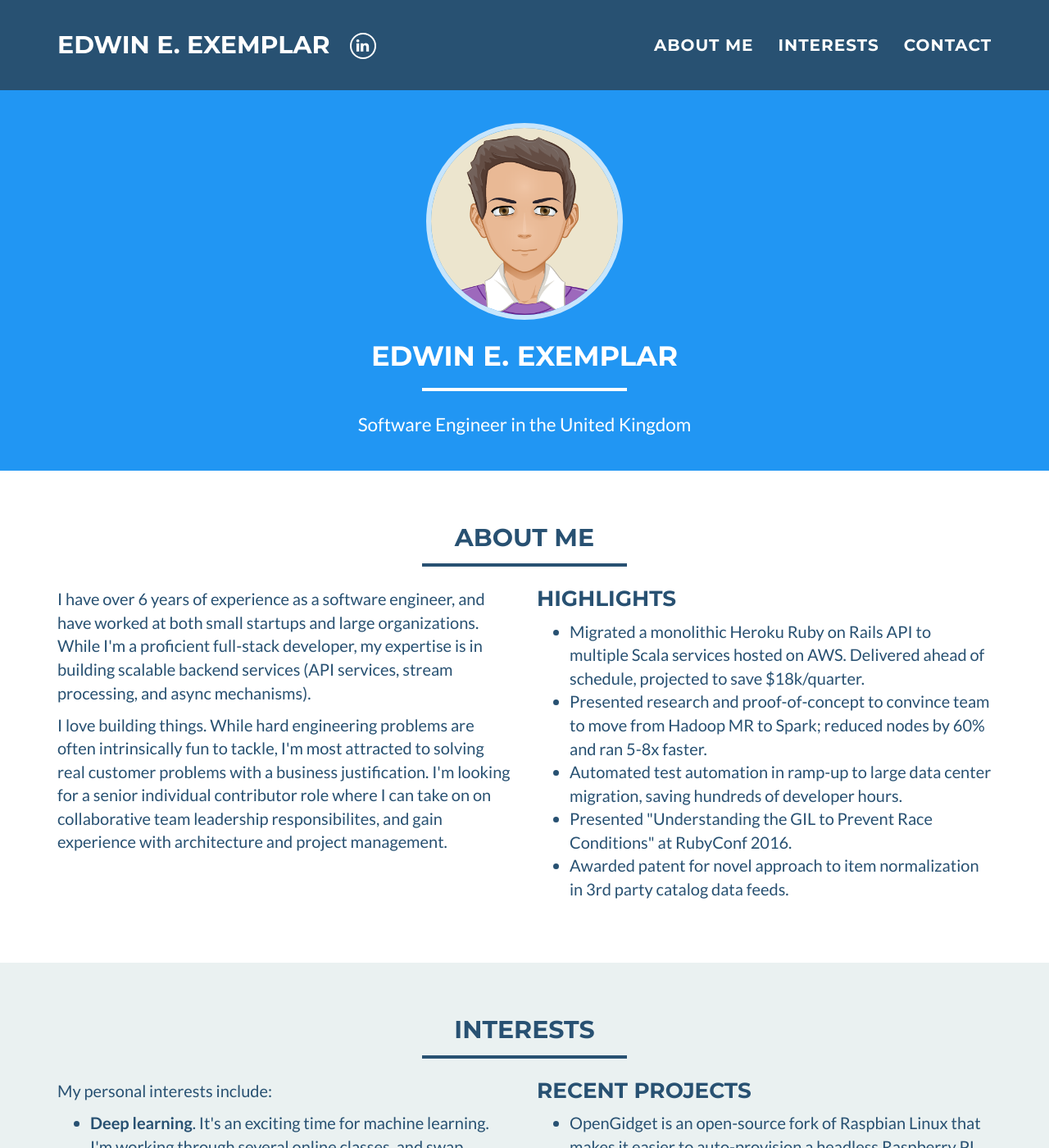
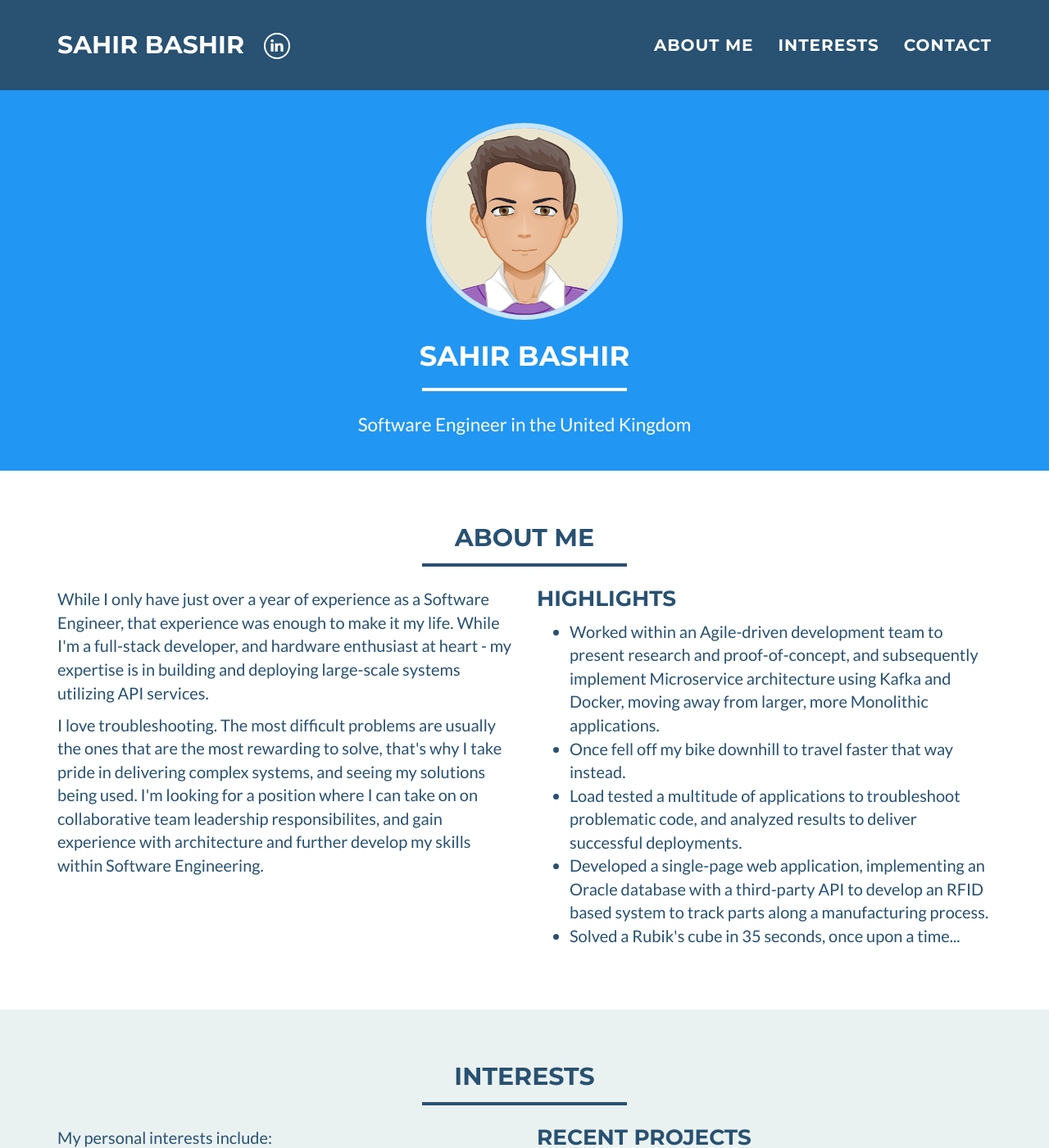
Before and after one commit to SahirBashir/SahirBashir.github.io, a Jekyll site: the page built from index.html, in a window 1280 px wide and 1400 px high. Shown: the whole window at 82% size. Built offline with Jekyll 4.4.1, drawn with Linux system fonts in a browser that asks for light colours; some of the changed text lies outside the part shown.

Commit message:
about me

```diff
--- a/_config.yml
+++ b/_config.yml
@@ -1,5 +1,5 @@
 # Site settings
-name: Edwin E. Exemplar
+name: Sahir Bashir
 email: sahir-bashir@hotmail.com
 #canonical_url: https://sahirbashir.com
 keywords: "Software Engineer, Python, Angular, TypeScript, Full-Stack Developer, Startups, Agile, Google"
--- a/_includes/about_me.html
+++ b/_includes/about_me.html
@@ -9,36 +9,32 @@
     <div class="row">
 	    <div class="col-sm-6">
     		<p>
-            I have over 6 years of experience as a software engineer, and have worked
-            at both small startups and large organizations. While I'm a proficient full-stack
-            developer, my expertise is in building scalable backend services (API services, stream processing,
-            and async mechanisms).
+            While I only have just over a year of experience as a Software Engineer, that experience was enough to make it my life.
+			While I'm a full-stack developer, and hardware enthusiast at heart - my expertise is in building and deploying large-scale systems utilizing API services.
         </p>
         <p>
-           I love building things.
-           While hard engineering problems are often intrinsically fun to tackle,
-           I'm most attracted to solving real customer problems with a business justification.
-           I'm looking for a senior individual contributor role where I can take on on collaborative
+           I love troubleshooting.
+           The most difficult problems are usually the ones that are the most rewarding to solve, that's why I take pride in delivering complex systems, and seeing my solutions being used.
+           I'm looking for a position where I can take on on collaborative
            team leadership responsibilites, and gain experience with
-           architecture and project management.
+           architecture and further develop my skills within Software Engineering.
         </p>
       </div>
 	    <div class="col-sm-6">
 		    <h3 style="margin-top:0;">Highlights</h3>
 		    <ul>
     			<li>
-            Migrated a monolithic Heroku Ruby on Rails API to multiple Scala
-            services hosted on AWS. Delivered ahead of schedule, projected to save $18k/quarter.
+            Worked within an Agile-driven development team to present research and proof-of-concept, and subsequently implement Microservice architecture using Kafka and Docker, moving away from larger, more Monolithic applications.
     			</li>
           <li>
-            Presented research and proof-of-concept to convince team to move from Hadoop MR to Spark; reduced nodes by 60% and ran 5-8x faster.
+            Once fell off my bike downhill to travel faster that way instead.
           <li>
-            Automated test automation in ramp-up to large data center migration, saving hundreds of developer hours.
+            Load tested a multitude of applications to troubleshoot problematic code, and analyzed results to deliver successful deployments.
     			<li>
-            Presented "Understanding the GIL to Prevent Race Conditions" at RubyConf 2016.
+            Developed a single-page web application, implementing an Oracle database with a third-party API to develop an RFID based system to track parts along a manufacturing process.
     			</li>
     			<li>
-            Awarded patent for novel approach to item normalization in 3rd party catalog data feeds.
+            Solved a Rubik's cube in 35 seconds, once upon a time...
     			</li>
 		    </ul>
 	    </div>
```
